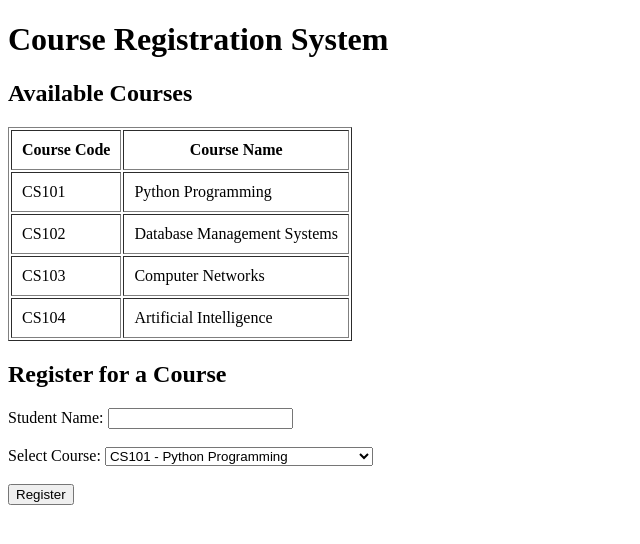
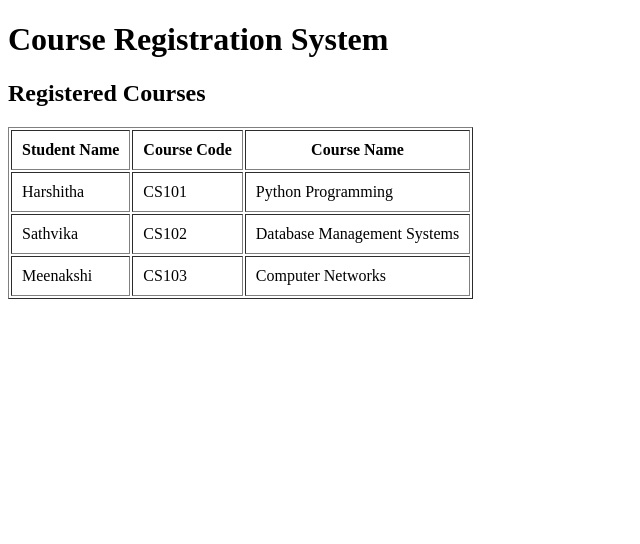
Before and after one commit to sharshitha851-crypto/course-registration, a Flask app: page / in a window 1280 px wide. Shown: the top 544 px of the page, without its empty margins (0-640 px from the left). Run offline with Flask 3, Linux system fonts and the light colour scheme.

Commit message:
Add view registered courses - v3

```diff
--- a/app.py
+++ b/app.py
@@ -1,37 +1,17 @@
-from flask import Flask, render_template, request
+from flask import Flask, render_template
 
 app = Flask(__name__)
 
-courses = [
-    {"code": "CS101", "name": "Python Programming"},
-    {"code": "CS102", "name": "Database Management Systems"},
-    {"code": "CS103", "name": "Computer Networks"},
-    {"code": "CS104", "name": "Artificial Intelligence"}
+registrations = [
+    {"student": "Harshitha", "course_code": "CS101", "course_name": "Python Programming"},
+    {"student": "Sathvika", "course_code": "CS102", "course_name": "Database Management Systems"},
+    {"student": "Meenakshi", "course_code": "CS103", "course_name": "Computer Networks"}
 ]
 
-registrations = []
 
-
-@app.route("/", methods=["GET"])
+@app.route("/")
 def home():
-    return render_template("index.html", courses=courses)
-
-
-@app.route("/register", methods=["POST"])
-def register():
-    student_name = request.form["student_name"]
-    course_code = request.form["course_code"]
-
-    registrations.append({
-        "student": student_name,
-        "course": course_code
-    })
-
-    return render_template(
-        "success.html",
-        student_name=student_name,
-        course_code=course_code
-    )
+    return render_template("index.html", registrations=registrations)
 
 
 if __name__ == "__main__":
--- a/templates/index.html
+++ b/templates/index.html
@@ -1,52 +1,29 @@
 <!DOCTYPE html>
 <html>
 <head>
-    <title>Course Registration - v2</title>
+    <title>Course Registration - v3</title>
 </head>
 <body>
 
     <h1>Course Registration System</h1>
 
-    <h2>Available Courses</h2>
+    <h2>Registered Courses</h2>
 
     <table border="1" cellpadding="10">
         <tr>
+            <th>Student Name</th>
             <th>Course Code</th>
             <th>Course Name</th>
         </tr>
 
-        {% for course in courses %}
+        {% for registration in registrations %}
         <tr>
-            <td>{{ course.code }}</td>
-            <td>{{ course.name }}</td>
+            <td>{{ registration.student }}</td>
+            <td>{{ registration.course_code }}</td>
+            <td>{{ registration.course_name }}</td>
         </tr>
         {% endfor %}
     </table>
 
-    <h2>Register for a Course</h2>
-
-    <form action="/register" method="POST">
-
-        <label>Student Name:</label>
-        <input type="text" name="student_name" required>
-
-        <br><br>
-
-        <label>Select Course:</label>
-
-        <select name="course_code" required>
-            {% for course in courses %}
-            <option value="{{ course.code }}">
-                {{ course.code }} - {{ course.name }}
-            </option>
-            {% endfor %}
-        </select>
-
-        <br><br>
-
-        <button type="submit">Register</button>
-
-    </form>
-
 </body>
 </html>
```
Also changed, not shown: test_app.py (+10 -21 lines).
